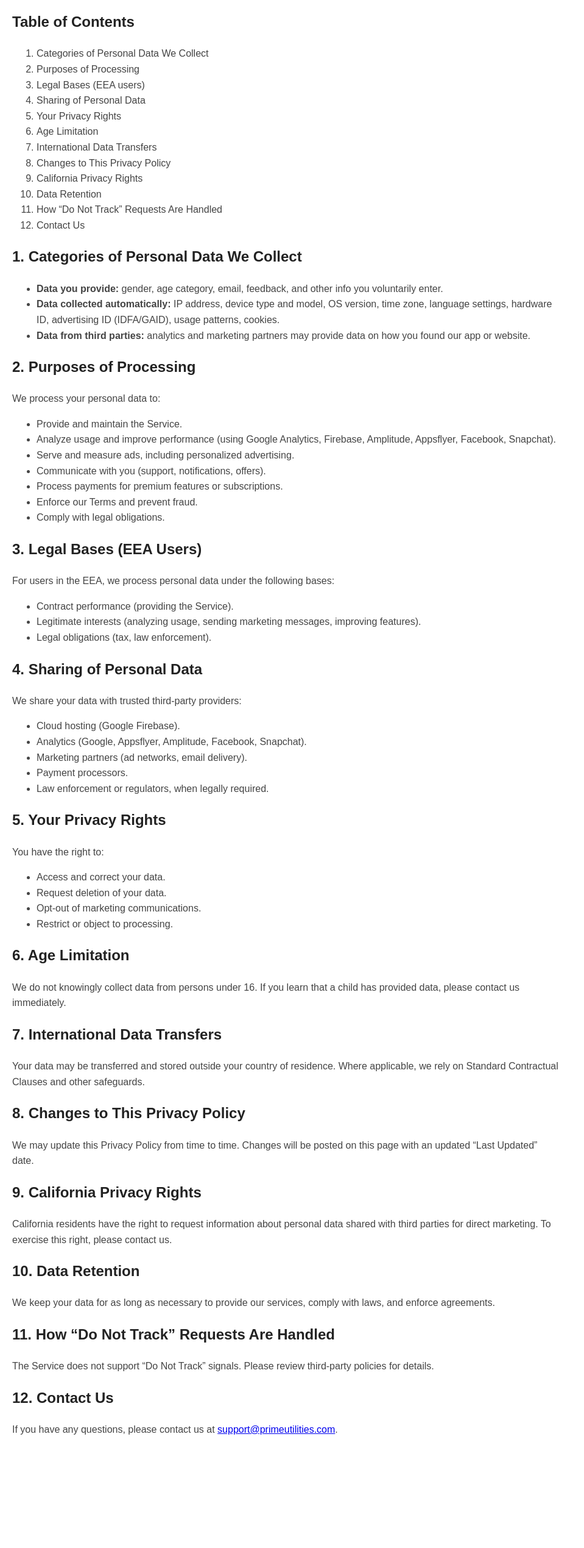
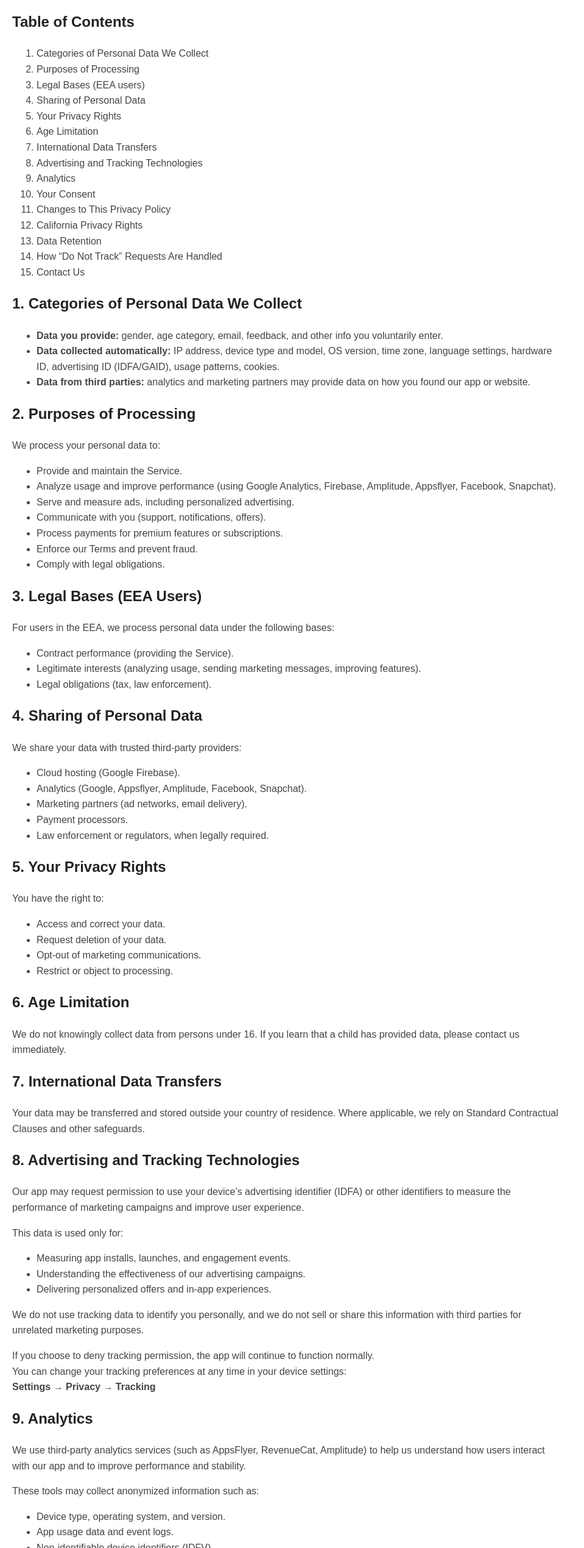
Before and after one commit to VitaliySkochko/primeutilities.online, a plain HTML site: page prime-utilities-site/public/privacy.html in a window 1280 px wide. Shown: the part 261-2800 px from the top of the page at 61% size, without its empty margins (0-959 px from the left). Before the commit the page ends 2639 px from the top, so only its background shows below. Drawn offline with Linux system fonts and the light colour scheme.

Commit message:
Додав текст в Privacy Policy

```diff
--- a/prime-utilities-site/public/privacy.html
+++ b/prime-utilities-site/public/privacy.html
@@ -9,6 +9,8 @@
     h1, h2 { color: #222; }
     h1 { margin-bottom: 0; }
     p, li { color: #444; }
+    a { color: #0056d6; text-decoration: none; }
+    a:hover { text-decoration: underline; }
   </style>
 </head>
 <body>
@@ -32,6 +34,9 @@
     <li>Your Privacy Rights</li>
     <li>Age Limitation</li>
     <li>International Data Transfers</li>
+    <li>Advertising and Tracking Technologies</li>
+    <li>Analytics</li>
+    <li>Your Consent</li>
     <li>Changes to This Privacy Policy</li>
     <li>California Privacy Rights</li>
     <li>Data Retention</li>
@@ -91,19 +96,63 @@
   <h2>7. International Data Transfers</h2>
   <p>Your data may be transferred and stored outside your country of residence. Where applicable, we rely on Standard Contractual Clauses and other safeguards.</p>
 
-  <h2>8. Changes to This Privacy Policy</h2>
+  <h2>8. Advertising and Tracking Technologies</h2>
+  <p>
+    Our app may request permission to use your device’s advertising identifier (IDFA) or other identifiers
+    to measure the performance of marketing campaigns and improve user experience.
+  </p>
+  <p>This data is used only for:</p>
+  <ul>
+    <li>Measuring app installs, launches, and engagement events.</li>
+    <li>Understanding the effectiveness of our advertising campaigns.</li>
+    <li>Delivering personalized offers and in-app experiences.</li>
+  </ul>
+  <p>
+    We do not use tracking data to identify you personally, and we do not sell or share this information
+    with third parties for unrelated marketing purposes.
+  </p>
+  <p>
+    If you choose to deny tracking permission, the app will continue to function normally.<br>
+    You can change your tracking preferences at any time in your device settings:<br>
+    <strong>Settings → Privacy → Tracking</strong>
+  </p>
+
+  <h2>9. Analytics</h2>
+  <p>
+    We use third-party analytics services (such as AppsFlyer, RevenueCat, Amplitude) to help us understand
+    how users interact with our app and to improve performance and stability.
+  </p>
+  <p>These tools may collect anonymized information such as:</p>
+  <ul>
+    <li>Device type, operating system, and version.</li>
+    <li>App usage data and event logs.</li>
+    <li>Non-identifiable device identifiers (IDFV).</li>
+  </ul>
+  <p>
+    All analytics data is handled in compliance with Apple’s App Tracking Transparency (ATT) policy and
+    GDPR/CCPA regulations.
+  </p>
+
+  <h2>10. Your Consent</h2>
+  <p>
+    When you launch the app, you may see a prompt asking to allow tracking. By granting permission,
+    you consent to limited data collection described above for analytics and performance purposes.
+    You can withdraw your consent anytime via your device settings.
+  </p>
+
+  <h2>11. Changes to This Privacy Policy</h2>
   <p>We may update this Privacy Policy from time to time. Changes will be posted on this page with an updated “Last Updated” date.</p>
 
-  <h2>9. California Privacy Rights</h2>
+  <h2>12. California Privacy Rights</h2>
   <p>California residents have the right to request information about personal data shared with third parties for direct marketing. To exercise this right, please contact us.</p>
 
-  <h2>10. Data Retention</h2>
+  <h2>13. Data Retention</h2>
   <p>We keep your data for as long as necessary to provide our services, comply with laws, and enforce agreements.</p>
 
-  <h2>11. How “Do Not Track” Requests Are Handled</h2>
+  <h2>14. How “Do Not Track” Requests Are Handled</h2>
   <p>The Service does not support “Do Not Track” signals. Please review third-party policies for details.</p>
 
-  <h2>12. Contact Us</h2>
+  <h2>15. Contact Us</h2>
   <p>If you have any questions, please contact us at <a href="mailto:support@primeutilities.com">support@primeutilities.com</a>.</p>
 </body>
 </html>
```
